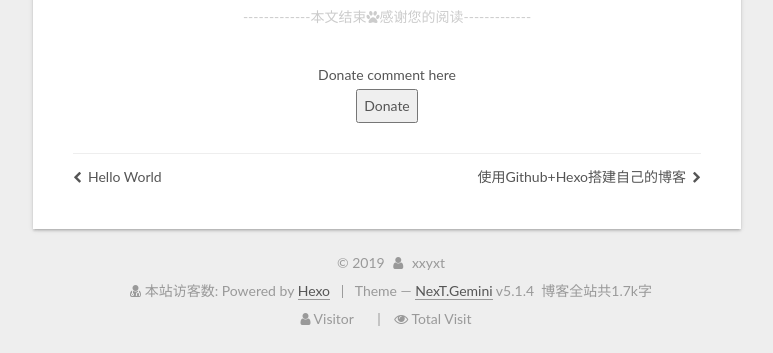
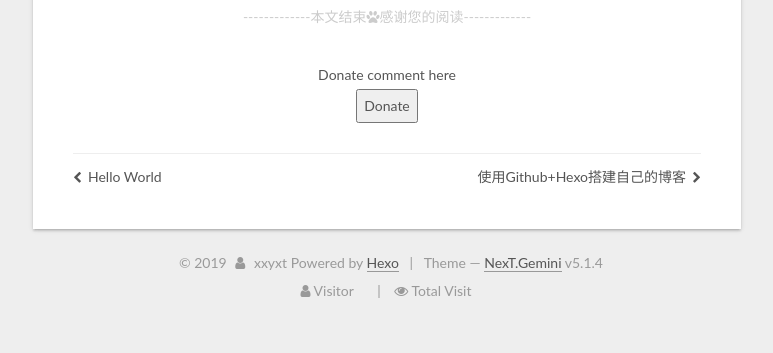
Before and after one commit to xxyxt/xxyxt.github.io, a plain HTML site: page 2019/01/08/My-First-Post/index.html in a window 1280 px wide. Shown: the part 2439-2792 px from the top of the page, without its empty margins (379-1152 px from the left). After the commit the page ends 2764 px from the top, so only its background shows below. Drawn offline with Linux system fonts and the light colour scheme; some packages are replaced by stand-ins of ours; animation ran at ten frames a second; a script that the page names is missing.

Commit message:
Site updated: 2019-01-10 20:18:10

```diff
--- a/2019/01/08/My-First-Post/index.html
+++ b/2019/01/08/My-First-Post/index.html
@@ -609,12 +609,7 @@ int main()
   <span class="author" itemprop="copyrightHolder">xxyxt</span>
 
 
-</div>
-<div class="powered-by">
-<i class="fa fa-user-md"></i><span id="busuanzi_container_site_uv">
-  本站访客数:<span id="busuanzi_value_site_nv"></span>
-</span>
-</div>
+
 
 
   <div class="powered-by">Powered by <a class="theme-link" target="_blank" href="https://hexo.io">Hexo</a></div>
@@ -629,10 +624,6 @@ int main()
 
 
 
-<div class="theme-info">
-  <div class="powered-by"></div>
-  <span class="post-count">博客全站共1.7k字</span>
-</div>
 
 
 <div class="busuanzi-count">
@@ -664,7 +655,7 @@ int main()
 
 
       </div>
-    </footer>
+    </div></footer>
 
 
       <div class="back-to-top">
```
Also changed, not shown: 2019/01/08/hello-world/index.html (+2 -11 lines), 2019/01/08/使用Github-Hexo搭建自己的博客/index.html (+2 -11 lines), about/index.html (+2 -11 lines), archives/2019/01/index.html (+2 -11 lines), archives/2019/index.html (+2 -11 lines), archives/index.html (+2 -11 lines), categories/index.html (+2 -11 lines), index.html (+2 -11 lines), tags/index.html (+2 -11 lines).
